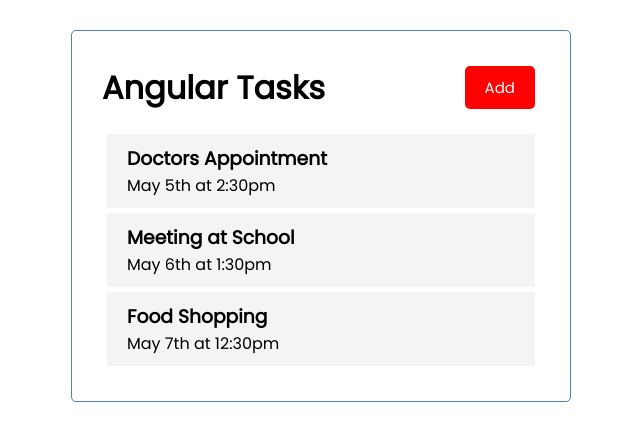
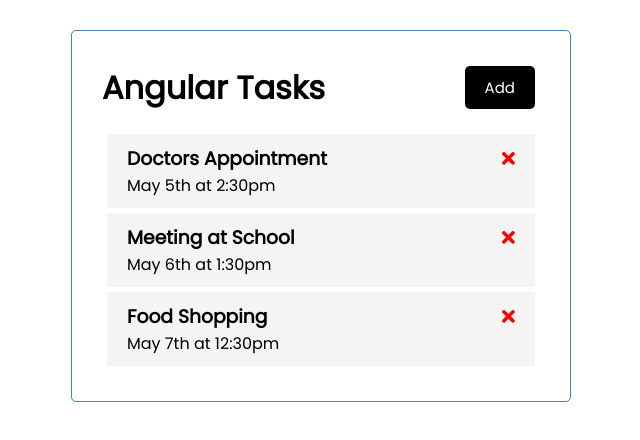
Before and after one commit to nicholasmcconnell/angular-tasks, an Angular app: page / in a window 1280 px wide. Shown: the top 440 px of the page, without its empty margins (319-959 px from the left). Built offline with nearby package versions, Linux system fonts and the light colour scheme.

Commit message:
imported angular-font awesome package.  Added faTimes icon to task-item component

```diff
--- a/package.json
+++ b/package.json
@@ -18,6 +18,11 @@
     "@angular/platform-browser": "~13.0.0-next.0",
     "@angular/platform-browser-dynamic": "~13.0.0-next.0",
     "@angular/router": "~13.0.0-next.0",
+    "@fortawesome/angular-fontawesome": "^0.10.1",
+    "@fortawesome/fontawesome-svg-core": "~1.2.36",
+    "@fortawesome/free-brands-svg-icons": "^5.15.4",
+    "@fortawesome/free-regular-svg-icons": "^5.15.4",
+    "@fortawesome/free-solid-svg-icons": "^5.15.4",
     "rxjs": "~7.4.0",
     "tslib": "^2.3.0",
     "zone.js": "~0.11.4"
--- a/src/app/app.module.ts
+++ b/src/app/app.module.ts
@@ -6,6 +6,7 @@ import { HeaderComponent } from './components/header/header.component';
 import { ButtonComponent } from './components/button/button.component';
 import { TasksComponent } from './components/tasks/tasks.component';
 import { TaskItemComponent } from './components/task-item/task-item.component';
+import { FontAwesomeModule } from '@fortawesome/angular-fontawesome';
 
 @NgModule({
   declarations: [
@@ -16,7 +17,8 @@ import { TaskItemComponent } from './components/task-item/task-item.component';
     TaskItemComponent
   ],
   imports: [
-    BrowserModule
+    BrowserModule,
+    FontAwesomeModule
   ],
   providers: [],
   bootstrap: [AppComponent]
--- a/src/app/components/header/header.component.html
+++ b/src/app/components/header/header.component.html
@@ -1,4 +1,8 @@
 <header>
   <h1>{{ title }}</h1>
-  <app-button color="red" text="Add" (btnClick)="toggleAddTask()"></app-button>
+  <app-button
+    color="greenng add @fortawesome/angular-fontawesome@<version>"
+    text="Add"
+    (btnClick)="toggleAddTask()"
+  ></app-button>
 </header>
--- a/src/app/components/task-item/task-item.component.html
+++ b/src/app/components/task-item/task-item.component.html
@@ -1,4 +1,7 @@
 <div class="task">
-  <h3>{{ task.text }}</h3>
+  <h3>
+    {{ task.text }}
+    <fa-icon [ngStyle]="{ color: 'red' }" [icon]="faTimes"></fa-icon>
+  </h3>
   <p>{{ task.day }}</p>
 </div>
--- a/src/app/components/task-item/task-item.component.ts
+++ b/src/app/components/task-item/task-item.component.ts
@@ -1,5 +1,6 @@
 import { Component, OnInit, Input } from '@angular/core';
 import { Task } from '../../Task';
+import { faTimes } from '@fortawesome/free-solid-svg-icons';
 @Component({
   selector: 'app-task-item',
   templateUrl: './task-item.component.html',
@@ -8,6 +9,8 @@ import { Task } from '../../Task';
 export class TaskItemComponent implements OnInit {
   @Input() task!: Task
 
+  faTimes = faTimes;
+
   constructor() { }
 
   ngOnInit(): void {
```
Also changed, not shown: 1 other file (tests, documents, lock files or other folders).
